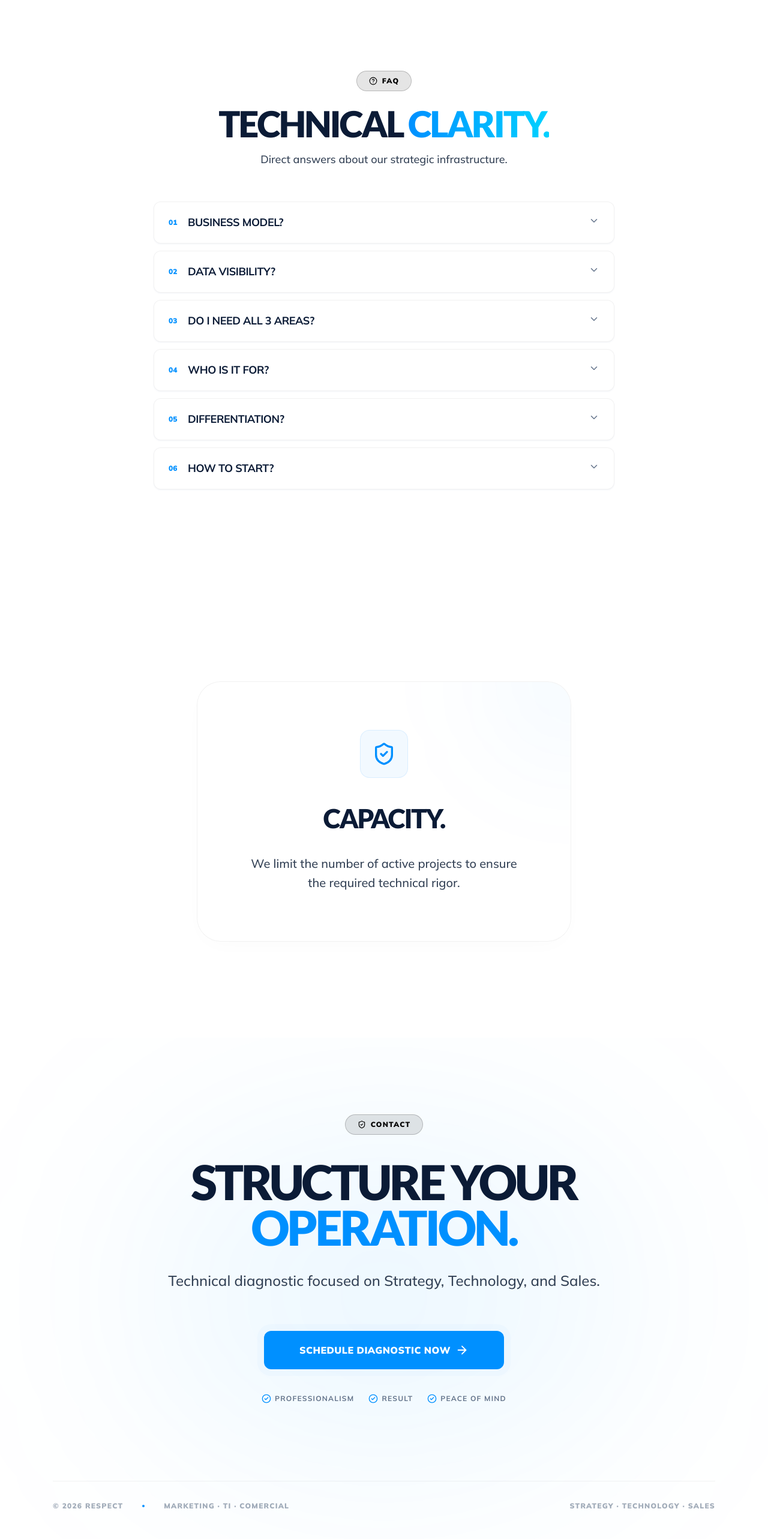
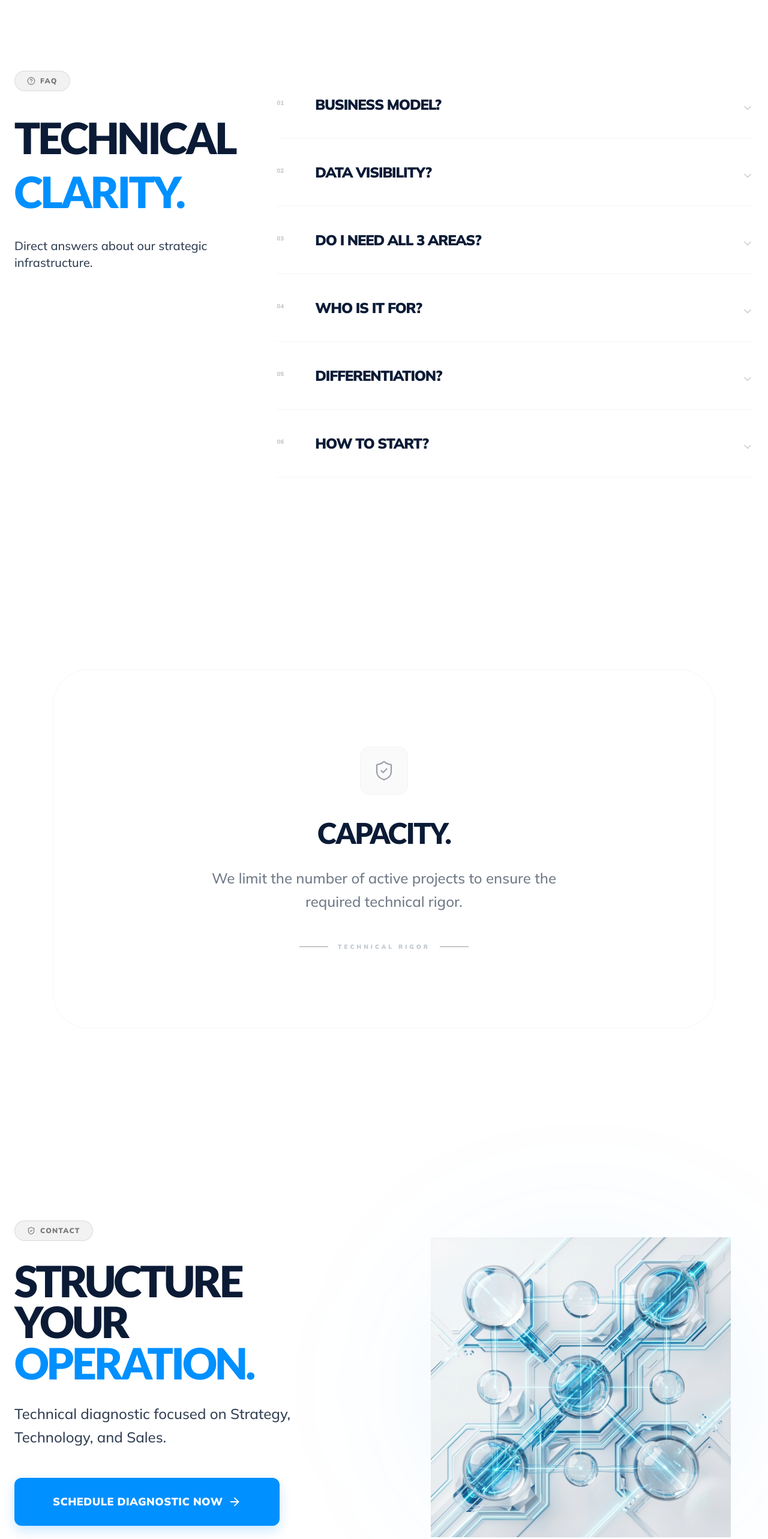
Before and after one commit to msabinoxd/respect, a React (Vite) app: page /#/ in a window 1280 px wide. Shown: the part 7920-10486 px from the top of the page at 60% size. Built offline with nearby package versions, Linux system fonts and the light colour scheme.

Commit message:
feat: add FAQ, ScarcitySection, and CTAFinal components to landing page

```diff
--- a/src/components/CTAFinal.tsx
+++ b/src/components/CTAFinal.tsx
@@ -9,67 +9,79 @@ export function CTAFinal() {
   const { t } = useTranslation();
 
   return (
-    <footer id="contato" className="relative bg-white pt-32 pb-16 overflow-hidden">
-
-      {/* Luz Azul Corporativa Suave */}
-      <div className="absolute top-1/2 left-1/2 -translate-x-1/2 -translate-y-1/2 w-[800px] h-[500px] bg-brand-blue/[0.08] rounded-full blur-[150px] pointer-events-none" />
-
-      <Container className="relative z-10 text-center" size="default">
+    <footer id="diagnostico" className="relative bg-white pt-40 pb-20 overflow-hidden">
+      <Container size="lg" className="relative z-10">
+        <div className="grid grid-cols-1 lg:grid-cols-2 gap-20 items-center">
           <motion.div
             initial="hidden"
             whileInView="visible"
-          viewport={{ once: true, margin: '-100px' }}
+            viewport={{ once: true }}
             variants={staggerSlow}
-          className="flex flex-col items-center text-center"
+            className="flex flex-col items-start text-left"
           >
-          <motion.div variants={fadeUpPremium} className="mb-10">
-            <Badge icon={ShieldCheck} label={t('cta_final.badge')} variant="navy" />
+            <motion.div variants={fadeUpPremium} className="mb-8">
+              <Badge icon={ShieldCheck} label={t('cta_final.badge')} variant="navy" className="bg-black/5 border-black/10 text-black/50" />
             </motion.div>
 
             <motion.h2
               variants={fadeUpPremium}
-            className="text-[40px] sm:text-[56px] md:text-[80px] font-black leading-[0.95] tracking-tighter text-text-title uppercase mb-8"
+              className="text-4xl md:text-7xl font-black leading-[0.95] tracking-tighter text-text-title uppercase mb-8 font-display"
             >
-            {t('cta_final.headline')} <br className="hidden md:block" />
+              {t('cta_final.headline')} <br />
               <span className="text-brand-blue">{t('cta_final.headline_highlight')}</span>
             </motion.h2>
 
             <motion.p
               variants={fadeUpPremium}
-            className="text-lg md:text-2xl text-text-body w-full max-w-4xl leading-relaxed font-medium mb-16 opacity-90"
+              className="text-lg md:text-2xl text-text-body w-full max-w-xl leading-relaxed font-medium mb-12 opacity-70"
             >
               {t('cta_final.subline')}
             </motion.p>
 
-          <motion.div
-            variants={fadeUpPremium}
-            className="flex flex-col items-center justify-center w-full sm:w-auto"
-          >
+            <motion.div variants={fadeUpPremium} className="w-full">
               <Button
                 variant="primary"
                 size="lg"
                 icon={ArrowRight}
                 onClick={() => trackAndOpenWA(CONFIG.wa.msgFinal, 'Footer_CTA')}
-              className="w-full sm:w-auto md:min-w-[400px] animate-[pulseBlue_2s_infinite] mb-6"
+                className="w-full sm:w-auto px-16 h-20 text-lg mb-8"
               >
                 {t('cta_final.cta')}
               </Button>
 
-            <div className="flex flex-col sm:flex-row items-center gap-6 mt-4 text-[12px] font-bold uppercase tracking-widest text-text-muted">
-              <div className="flex items-center gap-1.5"><CheckCircle2 size={16} className="text-brand-blue" /> {t('cta_final.trust1')}</div>
-              <div className="flex items-center gap-1.5"><CheckCircle2 size={16} className="text-brand-blue" /> {t('cta_final.trust2')}</div>
-              <div className="flex items-center gap-1.5"><CheckCircle2 size={16} className="text-brand-blue" /> {t('cta_final.trust3')}</div>
+              <div className="flex flex-wrap gap-x-10 gap-y-4 text-[10px] font-black uppercase tracking-[0.25em] text-text-muted">
+                <div className="flex items-center gap-2 saturate-0 opacity-50"><CheckCircle2 size={16} /> {t('cta_final.trust1')}</div>
+                <div className="flex items-center gap-2 saturate-0 opacity-50"><CheckCircle2 size={16} /> {t('cta_final.trust2')}</div>
+                <div className="flex items-center gap-2 saturate-0 opacity-50"><CheckCircle2 size={16} /> {t('cta_final.trust3')}</div>
               </div>
             </motion.div>
           </motion.div>
 
-        <div className="mt-28 md:mt-32 pt-8 border-t border-black/5 flex flex-col md:flex-row items-center justify-between gap-6 text-[12px] font-black uppercase tracking-widest text-text-muted/60">
-          <div className="flex flex-col md:flex-row items-center gap-4 md:gap-8">
+          <motion.div
+            initial={{ opacity: 0, scale: 0.9 }}
+            whileInView={{ opacity: 1, scale: 1 }}
+            viewport={{ once: true }}
+            transition={{ duration: 1.5, ease: [0.25, 0.4, 0.25, 1] }}
+            className="hidden lg:flex justify-center relative"
+          >
+             <div className="absolute inset-0 bg-brand-blue/5 rounded-full blur-[120px] -z-1" />
+             <img
+              src="images/branding/respect_methodology_3d.png"
+              alt="Respect Methodology"
+              className="w-full max-w-[500px] h-auto transition-transform duration-1000 hover:scale-[1.02] loading='lazy'"
+            />
+          </motion.div>
+        </div>
+
+        <div className="mt-40 pt-12 border-t border-black/[0.03] flex flex-col md:flex-row items-center justify-between gap-10">
+          <div className="flex flex-col md:flex-row items-center gap-6 text-[10px] font-black uppercase tracking-[0.3em] text-text-muted/40">
             <p>&copy; {new Date().getFullYear()} {CONFIG.brand.name}</p>
-            <span className="hidden md:block w-1 h-1 rounded-full bg-brand-blue" />
+            <span className="hidden md:block w-1 h-1 rounded-full bg-black/10" />
             <p>{CONFIG.brand.tagline}</p>
           </div>
-          <p className="text-center md:text-right">{t('cta_final.footer_tagline')}</p>
+          <p className="text-[10px] font-black uppercase tracking-[0.3em] text-text-muted/40 text-center md:text-right">
+            {t('cta_final.footer_tagline')}
+          </p>
         </div>
       </Container>
     </footer>
--- a/src/components/FAQ.tsx
+++ b/src/components/FAQ.tsx
@@ -12,26 +12,26 @@ function FAQItem({ qKey, index }: { qKey: string; index: number }) {
   const { t } = useTranslation();
 
   return (
-    <motion.div variants={fadeUpPremium}>
+    <motion.div variants={fadeUpPremium} className="border-b border-black/[0.03]">
       <button
         onClick={() => setOpen(!open)}
-        className="w-full text-left bg-white border border-black/5 rounded-xl px-6 py-5 flex items-start justify-between gap-4 hover:bg-brand-blue/5 transition-all duration-300 group shadow-sm shadow-blue-900/5"
+        className="w-full text-left bg-white py-10 flex items-start justify-between gap-10 group"
         aria-expanded={open}
       >
-        <span className="flex items-start gap-3">
-          <span className="text-xs font-black text-brand-blue pt-1.5 w-5 flex-shrink-0">
+        <span className="flex items-start gap-10">
+          <span className="text-[10px] font-black text-black/20 pt-1.5 w-6 flex-shrink-0">
             {String(index + 1).padStart(2, '0')}
           </span>
-          <span className="text-sm md:text-lg font-bold text-text-title group-hover:text-brand-blue transition-colors uppercase tracking-tight">
+          <span className="text-xl md:text-2xl font-black text-text-title group-hover:text-brand-blue transition-colors uppercase tracking-tighter">
             {t(`faq.${qKey}`)}
           </span>
         </span>
         <motion.div
           animate={{ rotate: open ? 180 : 0 }}
           transition={{ duration: 0.3 }}
-          className="flex-shrink-0 mt-0.5"
+          className="flex-shrink-0 mt-3"
         >
-          <ChevronDown size={18} className="text-text-muted group-hover:text-brand-blue transition-colors" />
+          <ChevronDown size={20} className="text-black/20 group-hover:text-brand-blue transition-colors" />
         </motion.div>
       </button>
 
@@ -44,8 +44,8 @@ function FAQItem({ qKey, index }: { qKey: string; index: number }) {
             transition={{ duration: 0.3, ease: [0.25, 0.4, 0.25, 1] }}
             className="overflow-hidden"
           >
-            <div className="px-6 pb-5 pt-2 pl-14">
-              <p className="text-text-body leading-relaxed text-sm md:text-base font-medium">
+            <div className="pb-10 pl-16 md:pl-28 max-w-2xl">
+              <p className="text-text-body leading-relaxed text-lg font-medium opacity-60">
                 {t(`faq.${qKey.replace('q', 'a')}`)}
               </p>
             </div>
@@ -61,27 +61,28 @@ export function FAQ() {
 
   return (
     <Section variant="white" id="faq">
-      <Container size="default">
+      <Container size="lg">
+        <div className="grid grid-cols-1 lg:grid-cols-12 gap-20">
           <motion.div
             initial="hidden"
             whileInView="visible"
             viewport={{ once: true, margin: '-80px' }}
             variants={staggerSlow}
-          className="flex flex-col items-center text-center mb-14"
+            className="lg:col-span-4 flex flex-col items-start"
           >
             <motion.div variants={fadeUpPremium}>
-            <Badge icon={HelpCircle} label={t('faq.badge')} variant="navy" className="mb-6" />
+              <Badge icon={HelpCircle} label={t('faq.badge')} variant="navy" className="bg-black/5 border-black/10 text-black/50 mb-8" />
             </motion.div>
 
             <motion.h2
               variants={fadeUpPremium}
-            className="text-3xl sm:text-4xl md:text-6xl font-black mb-4 text-text-title tracking-tighter uppercase"
+              className="text-4xl md:text-7xl font-black mb-8 text-text-title tracking-tighter uppercase font-display leading-tight"
             >
-            {t('faq.headline')}{' '}
-            <span className="text-gradient-builderall">{t('faq.headline_highlight')}</span>
+              {t('faq.headline')}<br />
+              <span className="text-brand-blue">{t('faq.headline_highlight')}</span>
             </motion.h2>
 
-          <motion.p variants={fadeUpPremium} className="text-text-body max-w-xl text-lg font-medium">
+            <motion.p variants={fadeUpPremium} className="text-text-body text-xl font-medium opacity-70">
               {t('faq.subline')}
             </motion.p>
           </motion.div>
@@ -89,14 +90,15 @@ export function FAQ() {
           <motion.div
             initial="hidden"
             whileInView="visible"
-          viewport={{ once: true, margin: '-50px' }}
+            viewport={{ once: true, margin: '-10px' }}
             variants={staggerSlow}
-          className="flex flex-col gap-3 max-w-3xl mx-auto"
+            className="lg:col-span-8 flex flex-col"
           >
             {FAQ_KEYS.map((key, i) => (
               <FAQItem key={key} qKey={key} index={i} />
             ))}
           </motion.div>
+        </div>
       </Container>
     </Section>
   );
--- a/src/components/ScarcitySection.tsx
+++ b/src/components/ScarcitySection.tsx
@@ -9,29 +9,32 @@ export function ScarcitySection() {
 
   return (
     <Section variant="white" className="py-24">
-      <Container size="sm">
+      <Container size="default">
         <motion.div
           initial="hidden"
           whileInView="visible"
           viewport={{ once: true }}
           variants={fadeUpPremium}
-          className="text-center bg-white border border-black/5 rounded-[40px] p-12 md:p-20 relative overflow-hidden shadow-premium"
+          className="text-center bg-white border border-black/[0.03] rounded-[60px] p-12 md:p-32 relative overflow-hidden"
         >
-          {/* Subtle Premium Glow */}
-          <div className="absolute top-0 right-0 w-64 h-64 bg-brand-blue/5 rounded-full blur-[100px] -translate-y-1/2 translate-x-1/2" />
-
           <div className="relative z-10 flex flex-col items-center">
-            <div className="w-20 h-20 rounded-2xl bg-brand-blue/5 flex items-center justify-center mb-10 border border-brand-blue/10">
-              <ShieldCheck size={40} className="text-brand-blue" />
+            <div className="w-20 h-20 rounded-2xl bg-black/[0.02] flex items-center justify-center mb-10 border border-black/[0.03]">
+              <ShieldCheck size={36} strokeWidth={1.5} className="text-text-title opacity-40" />
             </div>
 
-            <h2 className="text-3xl md:text-[44px] leading-tight font-black text-text-title tracking-tighter mb-8 uppercase">
+            <h2 className="text-3xl md:text-5xl font-black text-text-title tracking-tighter mb-8 uppercase font-display">
               {t('scarcity.headline')}
             </h2>
 
-            <p className="text-lg md:text-xl text-text-body font-medium leading-relaxed max-w-xl mx-auto">
+            <p className="text-xl md:text-2xl text-text-body font-medium leading-relaxed max-w-2xl mx-auto opacity-70">
               {t('scarcity.subline')}
             </p>
+
+            <div className="mt-12 flex items-center gap-4 text-[10px] font-black uppercase tracking-[0.4em] text-text-muted opacity-40">
+              <span className="w-12 h-[1px] bg-black" />
+              Technical Rigor
+              <span className="w-12 h-[1px] bg-black" />
+            </div>
           </div>
         </motion.div>
       </Container>
```
Lines whose indentation alone changed are shown as unchanged.
